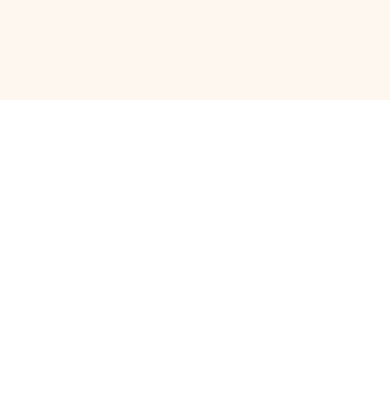
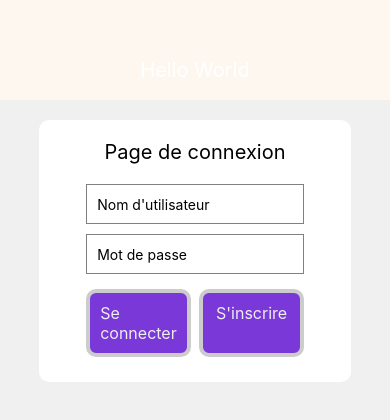
Before and after one commit to LucasAmi25/delivecrous, a React Native app: screen / in a window 390 px wide. Shown: the top 420 px of the page. Built offline with nearby package versions, Linux system fonts and the light colour scheme.

Commit message:
Page Connexion

```diff
--- a/App.js
+++ b/App.js
@@ -1,13 +1,15 @@
-import { StatusBar } from 'expo-status-bar';
-import { StyleSheet, Text, View } from 'react-native';
-import { NavigationContainer } from '@react-navigation/native';
-import { createBottomTabNavigator } from '@react-navigation/bottom-tabs';
+import React from 'react';
+import { StyleSheet, Text, TouchableOpacity, TextInput, View } from 'react-native';
 
 export default function App() {
   return (
-    <Header></Header>
-  )
+    <View style={styles.container}>
+      <Header title="Hello World" />
+      <Auth />
+    </View>
+  );
 }
+
 const Header = props => {
   return (
     <View style={styles.header}>
@@ -16,18 +18,81 @@ const Header = props => {
   );
 };
 
+const Auth = () => {
+  return (
+    <View style={styles.authContainer}>
+      <Text style={styles.title}>Page de connexion</Text>
+      <TextInput style={styles.input} placeholder="Nom d'utilisateur" />
+      <TextInput style={styles.input} placeholder="Mot de passe" secureTextEntry={true} />
+      <View style={styles.buttonContainer}>
+        <TouchableOpacity style={styles.button} onPress={() => {/* Logique d'authentification */}}>
+          <Text style={styles.buttonText}>Se connecter</Text>
+        </TouchableOpacity>
+        <TouchableOpacity style={styles.button} onPress={() => {/* navigation.navigate('Inscription') */}}>
+          <Text style={styles.buttonText}>S'inscrire</Text>
+        </TouchableOpacity>
+      </View>
+    </View>
+  );
+}
+
 const styles = StyleSheet.create({
+  container: {
+    flex: 1,
+    justifyContent: 'flex-start',
+    alignItems: 'center',
+    backgroundColor: '#f0f0f0',
+  },
   header: {
-    width: "100%",
+    width: '100%',
     height: 100,
     paddingTop: 40,
-    backgroundColor: "#fdf7ef",
-    alignItems: "center",
-    justifyContent: "center",
-    position: "fixed",
+    backgroundColor: '#fdf7ef',
+    alignItems: 'center',
+    justifyContent: 'center',
+    position: 'absolute',
   },
   headerTitle: {
-    color: "white",
-    fontSize: 20
-  }
+    color: 'white',
+    fontSize: 20,
+  },
+  authContainer: {
+    backgroundColor: 'white',
+    padding: 20,
+    borderRadius: 10,
+    width: '80%',
+    marginTop: 120,
+    alignItems: 'center',
+  },
+  title: {
+    fontSize: 20,
+    marginBottom: 20,
+  },
+  input: {
+    width: '80%',
+    height: 40,
+    borderColor: 'gray',
+    borderWidth: 1,
+    marginBottom: 10,
+    paddingLeft: 10,
+  },
+  buttonContainer: {
+    flexDirection: 'row', // Affiche les boutons en ligne
+    justifyContent: 'space-between', // Espace les boutons de manière égale
+    width: '80%',
+  },
+  button: {
+    backgroundColor: '#7b38d8',
+    borderRadius: 10,
+    borderColor: '#cccccc',
+    borderWidth: 4,
+    width: '48%', // Réduit la largeur des boutons
+    padding: 10, // Réduit la taille du padding
+    alignItems: 'center',
+    marginVertical: 5, // Espace les boutons verticalement
+  },
+  buttonText: {
+    color: '#eeeeee',
+    fontSize: 16, // Réduit la taille du texte
+  },
 });
--- a/package.json
+++ b/package.json
@@ -16,7 +16,10 @@
     "expo-status-bar": "~1.6.0",
     "react": "18.2.0",
     "react-dom": "18.2.0",
-    "react-native": "0.72.4",
+    "react-native": "^0.72.4",
+    "react-native-gesture-handler": "^2.12.1",
+    "react-native-reanimated": "^3.4.2",
+    "react-native-screens": "^3.25.0",
     "react-native-web": "~0.19.6"
   },
   "devDependencies": {
```
Also changed, not shown: 1 other file (tests, documents, lock files or other folders).
